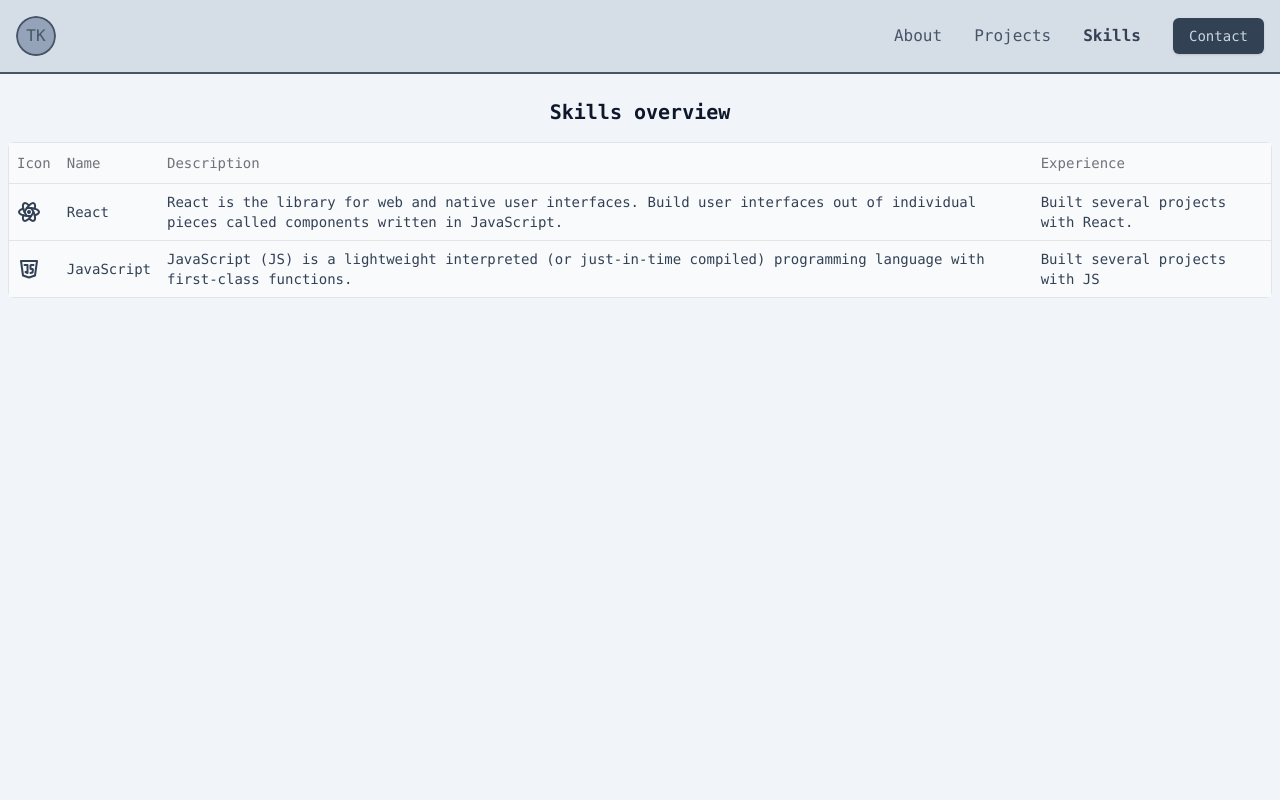
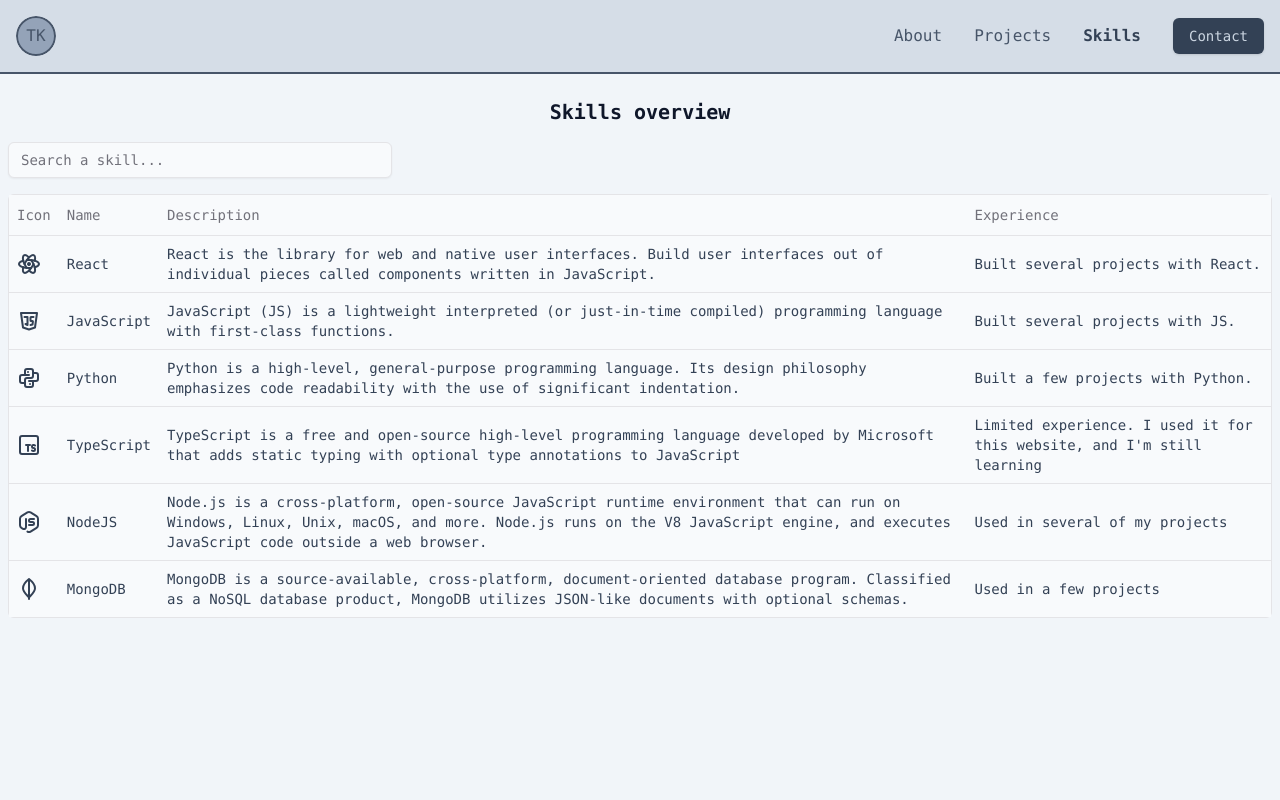
Before and after one commit to tdot123-1/portfolio, a React (Vite) app: page /skills in a window 1280 px wide. Shown: the top 800 px of the page. Built offline with nearby package versions, Linux system fonts and the light colour scheme.

Commit message:
add filter to table

```diff
--- a/src/components/custom/table/DataTable.tsx
+++ b/src/components/custom/table/DataTable.tsx
@@ -1,3 +1,4 @@
+import { Input } from "@/components/ui/input";
 import {
   Table,
   TableBody,
@@ -8,10 +9,13 @@
 } from "@/components/ui/table";
 import {
   ColumnDef,
+  ColumnFiltersState,
   flexRender,
   getCoreRowModel,
+  getFilteredRowModel,
   useReactTable,
 } from "@tanstack/react-table";
+import { useState } from "react";
 
 interface DataTableProps<TData, TValue> {
   columns: ColumnDef<TData, TValue>[];
@@ -22,14 +26,33 @@
   columns,
   data,
 }: DataTableProps<TData, TValue>) {
+  const [columnFilters, setColumnFilters] = useState<ColumnFiltersState>([]);
+
   const table = useReactTable({
     data,
     columns,
     getCoreRowModel: getCoreRowModel(),
+    onColumnFiltersChange: setColumnFilters,
+    getFilteredRowModel: getFilteredRowModel(),
+    state: {
+      columnFilters,
+    },
   });
 
   return (
     <>
+      <div className="flex ml items-center pt-4 mx-2">
+        <Input
+          placeholder="Search a skill..."
+          value={(table.getColumn("name")?.getFilterValue() as string) ?? ""}
+          onChange={(event) =>
+            table.getColumn("name")?.setFilterValue(event.target.value)
+          }
+          className="max-w-sm bg-slate-50 text-slate-700"
+          name="filter"
+          aria-label="Search for a skill"
+        />
+      </div>
       <div className="border rounded-md mx-2 my-4">
         <Table className="text-slate-700 bg-slate-50">
           <TableHeader>
--- /dev/null
+++ b/src/components/ui/input.tsx
@@ -0,0 +1,25 @@
+import * as React from "react"
+
+import { cn } from "@/lib/utils"
+
+export interface InputProps
+  extends React.InputHTMLAttributes<HTMLInputElement> {}
+
+const Input = React.forwardRef<HTMLInputElement, InputProps>(
+  ({ className, type, ...props }, ref) => {
+    return (
+      <input
+        type={type}
+        className={cn(
+          "flex h-9 w-full rounded-md border border-input bg-transparent px-3 py-1 text-sm shadow-sm transition-colors file:border-0 file:bg-transparent file:text-sm file:font-medium file:text-foreground placeholder:text-muted-foreground focus-visible:outline-none focus-visible:ring-1 focus-visible:ring-ring disabled:cursor-not-allowed disabled:opacity-50",
+          className
+        )}
+        ref={ref}
+        {...props}
+      />
+    )
+  }
+)
+Input.displayName = "Input"
+
+export { Input }
--- a/src/data/skillsData.ts
+++ b/src/data/skillsData.ts
@@ -1,4 +1,11 @@
-import { IconBrandJavascript, IconBrandReact } from "@tabler/icons-react";
+import {
+  IconBrandJavascript,
+  IconBrandMongodb,
+  IconBrandNodejs,
+  IconBrandPython,
+  IconBrandReact,
+  IconBrandTypescript,
+} from "@tabler/icons-react";
 
 export const skillsData = [
   {
@@ -15,6 +22,39 @@
     name: "JavaScript",
     description:
       "JavaScript (JS) is a lightweight interpreted (or just-in-time compiled) programming language with first-class functions.",
-    experience: "Built several projects with JS",
+    experience: "Built several projects with JS.",
+  },
+  {
+    id: 2,
+    icon: IconBrandPython,
+    name: "Python",
+    description:
+      "Python is a high-level, general-purpose programming language. Its design philosophy emphasizes code readability with the use of significant indentation.",
+    experience: "Built a few projects with Python.",
+  },
+  {
+    id: 3,
+    icon: IconBrandTypescript,
+    name: "TypeScript",
+    description:
+      "TypeScript is a free and open-source high-level programming language developed by Microsoft that adds static typing with optional type annotations to JavaScript",
+    experience:
+      "Limited experience. I used it for this website, and I'm still learning",
+  },
+  {
+    id: 4,
+    icon: IconBrandNodejs,
+    name: "NodeJS",
+    description:
+      "Node.js is a cross-platform, open-source JavaScript runtime environment that can run on Windows, Linux, Unix, macOS, and more. Node.js runs on the V8 JavaScript engine, and executes JavaScript code outside a web browser.",
+    experience: "Used in several of my projects",
+  },
+  {
+    id: 5,
+    icon: IconBrandMongodb,
+    name: "MongoDB",
+    description:
+      "MongoDB is a source-available, cross-platform, document-oriented database program. Classified as a NoSQL database product, MongoDB utilizes JSON-like documents with optional schemas.",
+    experience: "Used in a few projects",
   },
 ];
--- a/src/pages/SkillsPage.tsx
+++ b/src/pages/SkillsPage.tsx
@@ -5,7 +5,7 @@
 const SkillsPage = () => {
   return (
     <>
-      <div className="bg-slate-100 min-h-screen">
+      <div className="bg-slate-100 min-h-screen pb-8">
         <h2 className="text-center pt-6 text-slate-900 font-bold text-xl">
           Skills overview
         </h2>
```
